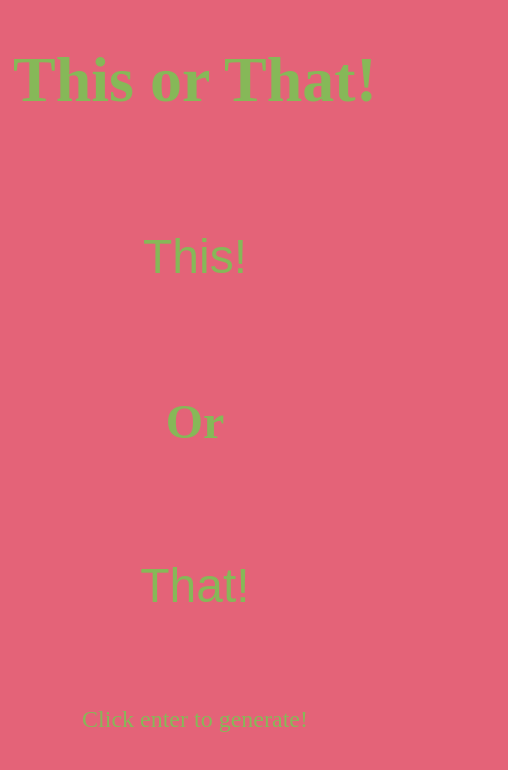
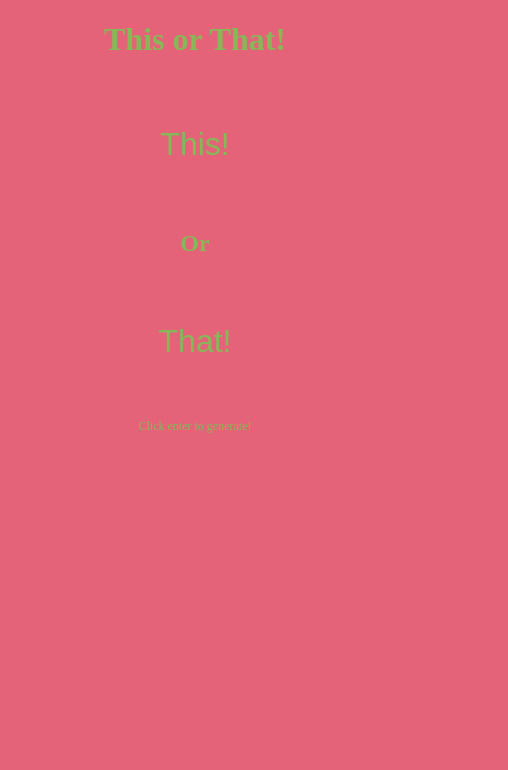
Before and after one commit to JordyCandy/This_or_that, a plain HTML site: page index.html in a window 390 px wide. Shown: the whole page, 508 px wide, since content can reach past the window. Drawn offline with nearby package versions, Linux system fonts and the light colour scheme.

Commit message:
start mobile opti

```diff
--- a/styles2.css
+++ b/styles2.css
@@ -1,5 +1,9 @@
 body{
   background-color: rgb(228, 99, 120);
+}
+
+.container{
+  margin: 0 auto;
 }
 
 .title{
@@ -48,4 +52,23 @@ font-size: 1.5em;
     justify-content: center;
     align-items: center;
   }
+
+  #result{
+    font-size: 2em;
+  }
+
+  .Myinput{
+    font-size: 1em;
+  }
+
+  input{
+    font-size: 2em
+  }
+
+  #btn{
+    font-size: 0.75em;
+  }
+  .container{
+    margin: 0 auto;
+  }
 }
```
